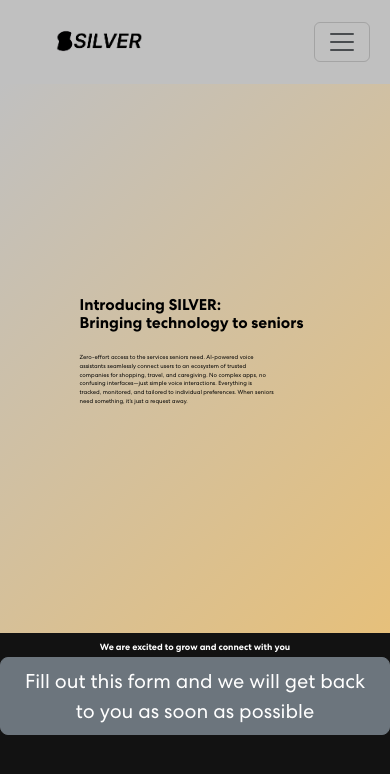
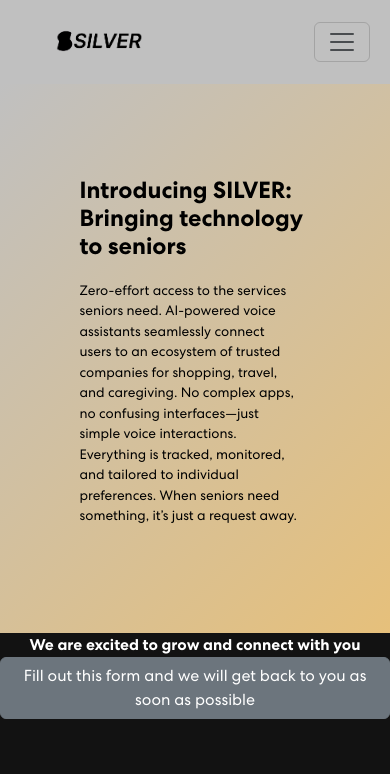
Before and after one commit to Dsolomon422/SilverWebsiteV2, a React (Create React App) app in the folder silver-website-v2/: page / in a window 390 px wide. Shown: the top 774 px of the page. Built offline with nearby package versions, Linux system fonts and the light colour scheme.

Commit message:
adding more css for iphone uses

```diff
--- a/silver-website-v2/src/App.css
+++ b/silver-website-v2/src/App.css
@@ -138,16 +138,29 @@ body {
   animation: fadeIn 1s ease-in-out;
 }
 
+
 @keyframes fadeIn {
   from { opacity: 0; transform: translateY(20px); }
   to { opacity: 1; transform: translateY(0); }
 }
+
 
 .banner p {
   font-size: 1.5vw;
   color: black;
   max-width: 80%; /* Ensures proper text distribution */
   line-height: 1.5;
+}
+
+@media (max-width: 768px) {
+  .banner .tagline {
+    font-size: 6vw;
+  }
+
+  .banner p {
+    font-size: 3.5vw;
+    max-width: 90%;
+  }
 }
 
 /* Footer Styles */
@@ -185,6 +198,17 @@ body {
   background-color: #a0a0a0;
 }
 
+@media (max-width: 768px) {
+  .footer button {
+    font-size: 4vw;
+    padding: 8px 16px;
+  }
+
+  .footer-connect {
+    font-size: 4vw;
+  }
+}
+
 .App {
   text-align: center;
 }
--- a/silver-website-v2/src/components/Footer.js
+++ b/silver-website-v2/src/components/Footer.js
@@ -7,7 +7,7 @@ export const Footer = () => {
                 We are excited to grow and connect with you
             </span>
             <br/>
-            <Button href="https://form.typeform.com/to/VQ9lqaJt" onclick="return !window.open(this.href, 'Google', 'width=500,height=500')" target="_blank" variant="secondary" size="lg">
+            <Button href="https://form.typeform.com/to/VQ9lqaJt" onclick="return !window.open(this.href, 'Google', 'width=500,height=500')" target="_blank" variant="secondary">
             Fill out this form and we will get back to you as soon as possible
             </Button>
         </div>
```
